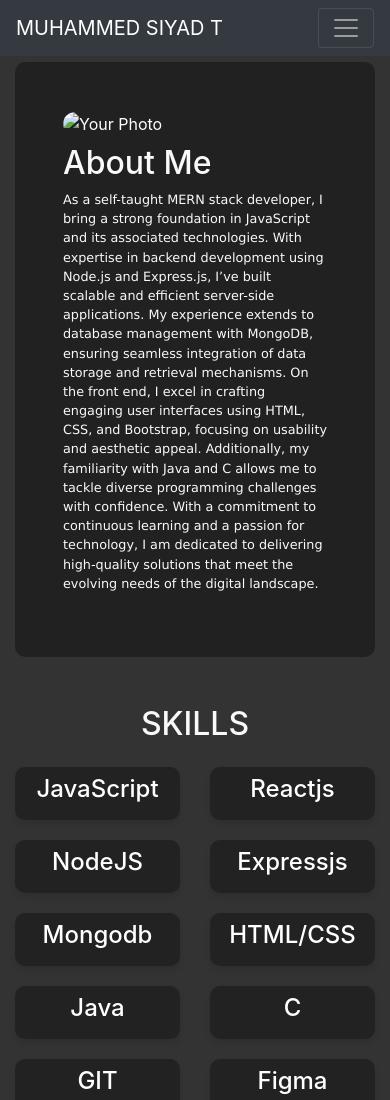
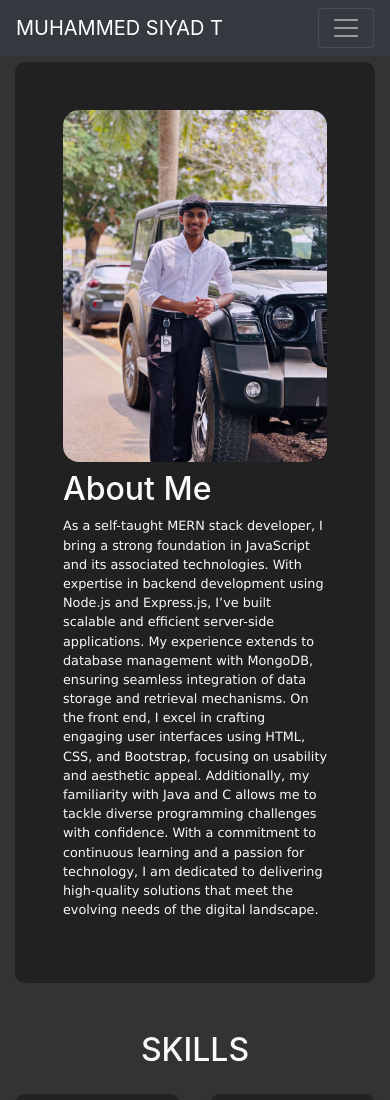
Before and after one commit to Muhammedsiyadt/MY_PORTFOLIO, a plain HTML site: page index.html in a window 390 px wide. Shown: the top 1100 px of the page. Drawn offline with nearby package versions, Linux system fonts and the light colour scheme; the site is published under a folder, as on GitHub Pages, so addresses that start at the root find nothing.

Commit message:
responsive

```diff
--- a/index.html
+++ b/index.html
@@ -45,7 +45,7 @@
         <section class="" style="background-color: rgba(0, 0, 0, 0.345); border-radius: 10px; ">
             <div class="row p-5">
                 <div class="col-md-2">
-                    <img style="border-radius: 1rem; object-fit: cover; cursor: pointer; transform: perspective(1000px);" src="/images/image.jpg" class="img-fluid" alt="Your Photo">
+                    <img style="border-radius: 1rem; object-fit: cover; cursor: pointer; transform: perspective(1000px);" src="images/image.jpg" class="img-fluid" alt="Your Photo">
                 </div>
                 <div class="col-md-10 text-light">
                     <h2 class="mt-2 text-start">About Me</h2>
```
